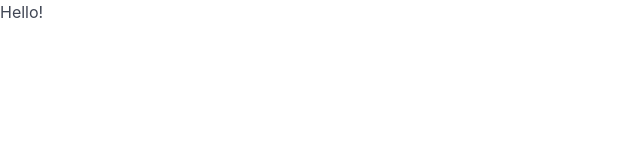
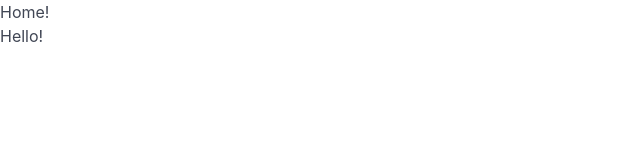
Before and after one commit to trills-loyalty-llc/mono, a React (Vite) app: page / in a window 1280 px wide. Shown: the top 160 px of the page, without its empty margins (0-640 px from the left). Built offline with nearby package versions, Linux system fonts and the light colour scheme.

Commit message:
working tests

```diff
--- a/package.json
+++ b/package.json
@@ -22,6 +22,9 @@
   },
   "devDependencies": {
     "@eslint/js": "^9.17.0",
+    "@testing-library/jest-dom": "^6.6.3",
+    "@testing-library/react": "^16.1.0",
+    "@types/jest": "^29.5.14",
     "@types/node": "^22.10.2",
     "@types/react": "^18.3.18",
     "@types/react-dom": "^18.3.5",
--- a/src/app/app.tsx
+++ b/src/app/app.tsx
@@ -1,6 +1,9 @@
+import { Home } from "../features/home/home";
+
 export const App: React.FC = () => {
   return (
     <div>
+      <Home />
       <p>Hello!</p>
     </div>
   );
--- /dev/null
+++ b/src/features/home/home.tsx
@@ -0,0 +1,3 @@
+export const Home: React.FC = () => {
+  return <h2>Home!</h2>;
+};
--- a/src/main.tsx
+++ b/src/main.tsx
@@ -1,7 +1,7 @@
 import { StrictMode } from "react";
 import { createRoot } from "react-dom/client";
 import { App } from "./app/app.tsx";
-import "../node_modules/bulma/bulma.scss";
+import "../src/styles/index.scss";
 
 createRoot(document.getElementById("root")!).render(
   <StrictMode>
--- /dev/null
+++ b/src/setup-tests.ts
@@ -0,0 +1 @@
+import "@testing-library/jest-dom/vitest";
--- a/tsconfig.app.json
+++ b/tsconfig.app.json
@@ -20,7 +20,8 @@
     "noUnusedLocals": true,
     "noUnusedParameters": true,
     "noFallthroughCasesInSwitch": true,
-    "noUncheckedSideEffectImports": true
+    "noUncheckedSideEffectImports": true,
+    "types": ["vitest/globals", "@testing-library/jest-dom"]
   },
-  "include": ["src"]
+  "include": ["src", "./src/setup-tests.ts"]
 }
--- a/vitest.config.ts
+++ b/vitest.config.ts
@@ -14,7 +14,7 @@ export default mergeConfig(
         exclude: ["main.tsx", "app/**", "**/*.container.tsx", "vite-env.d.ts"],
       },
       globals: true,
-      setupFiles: ["./src/SetupTests.ts"],
+      setupFiles: ["./setup-tests.ts"],
       exclude: [...configDefaults.exclude],
       environment: "jsdom",
       root: fileURLToPath(new URL("./src", import.meta.url)),
```
Also changed, not shown: 2 other files (tests, documents, lock files or other folders).
